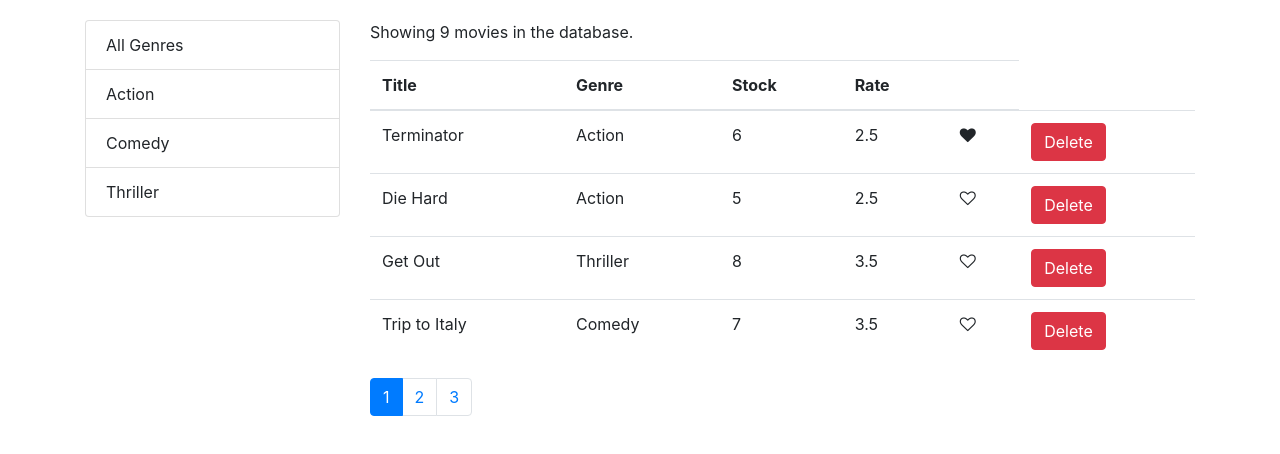
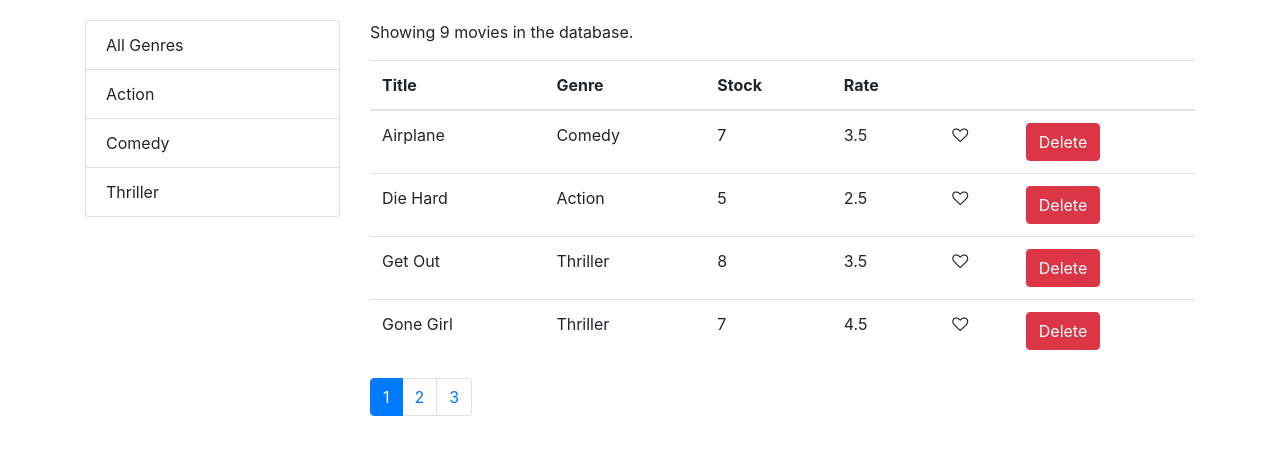
Before and after one commit to Duncanwar/React-Learn, a React (Create React App) app in the folder vidly/: page / in a window 1280 px wide. Shown: the top 454 px of the page. Built offline with nearby package versions, Linux system fonts and the light colour scheme.

Commit message:
sorting done

```diff
--- a/vidly/src/components/movies.jsx
+++ b/vidly/src/components/movies.jsx
@@ -5,17 +5,19 @@ import Pagination from './common/pagination';
 import { paginate } from "../utils/paginate";
 import { getGenres } from "../services/fakeGenreService";
 import MoviesTable from './moviesTable';
+import _ from "lodash";
+
 class Movies extends Component {
     state = {
         movies: [],
         genres: [],
         pageSize: 4,
         currentPage: 1,
-        selectedGenre: ''
+        sortColumn: {path:'title', order:'asc'},
     };
 
     componentDidMount() {
-        const genres = [{name: 'All Genres'}, ...getGenres()]
+        const genres = [{_id:"",name: 'All Genres'}, ...getGenres()]
         this.setState({movies: getMovies(), genres})
     }
 
@@ -38,15 +40,28 @@ class Movies extends Component {
         this.setState({currentPage: page})
     }
 
+    handleSort = path => {
+        const sortColumn = { ...this.state.sortColumn }
+        if (sortColumn.path === path)
+            sortColumn.order = (sortColumn.order === 'asc') ? 'desc' : 'asc'
+        else {
+            sortColumn.path = path;
+            sortColumn.order = 'asc'
+        }
+        this.setState({sortColumn})
+    }
+
     render() {
         const { length: count } = this.state.movies;
-        const { pageSize, currentPage, selectedGenre, movies: allMovies } = this.state;
+        const { pageSize, currentPage, selectedGenre, movies: allMovies, sortColumn } = this.state;
 
         if (count === 0) return <p>There are no movies in the database.</p>
 
         const filtered = selectedGenre && selectedGenre._id ? allMovies.filter(m => m.genre._id === selectedGenre._id)
             : allMovies;
-        const movies = paginate(filtered, currentPage, pageSize)
+
+        const sorted = _.orderBy(filtered,[sortColumn.path],[sortColumn.order])
+        const movies = paginate(sorted, currentPage, pageSize)
 
         return (
             <div className="row">
@@ -63,6 +78,7 @@ class Movies extends Component {
                         movies={movies}
                         onLike={this.handleLike}
                         onDelete={this.handleDelete}
+                        onSort={this.handleSort}
                     />
                    <Pagination
                     itemsCount={filtered.length}
--- a/vidly/src/components/moviesTable.jsx
+++ b/vidly/src/components/moviesTable.jsx
@@ -2,16 +2,17 @@ import React from 'react';
 import Like from './common/like';
 
 const MoviesTable = (props) => {
-    const {movies, onDelete, onLike} = props;
+    const {movies, onDelete, onLike, onSort} = props;
     return (
         <table className ="table">
   <thead>
     <tr>
-      <th scope="col">Title</th>
-      <th scope="col">Genre</th>
-      <th scope="col">Stock</th>
-                            <th scope="col">Rate</th>
-                            <th scope="col"></th>
+                    <th onClick={()=> onSort('title')} scope="col">Title</th>
+                    <th onClick={()=> onSort('genre.name')} scope="col">Genre</th>
+                    <th onClick={()=> onSort('numberInStock')} scope="col">Stock</th>
+                    <th onClick={()=> onSort('dailyRentalRate')} scope="col">Rate</th>
+                    <th />
+                    <th />
     </tr>
   </thead>
                     <tbody>
```
